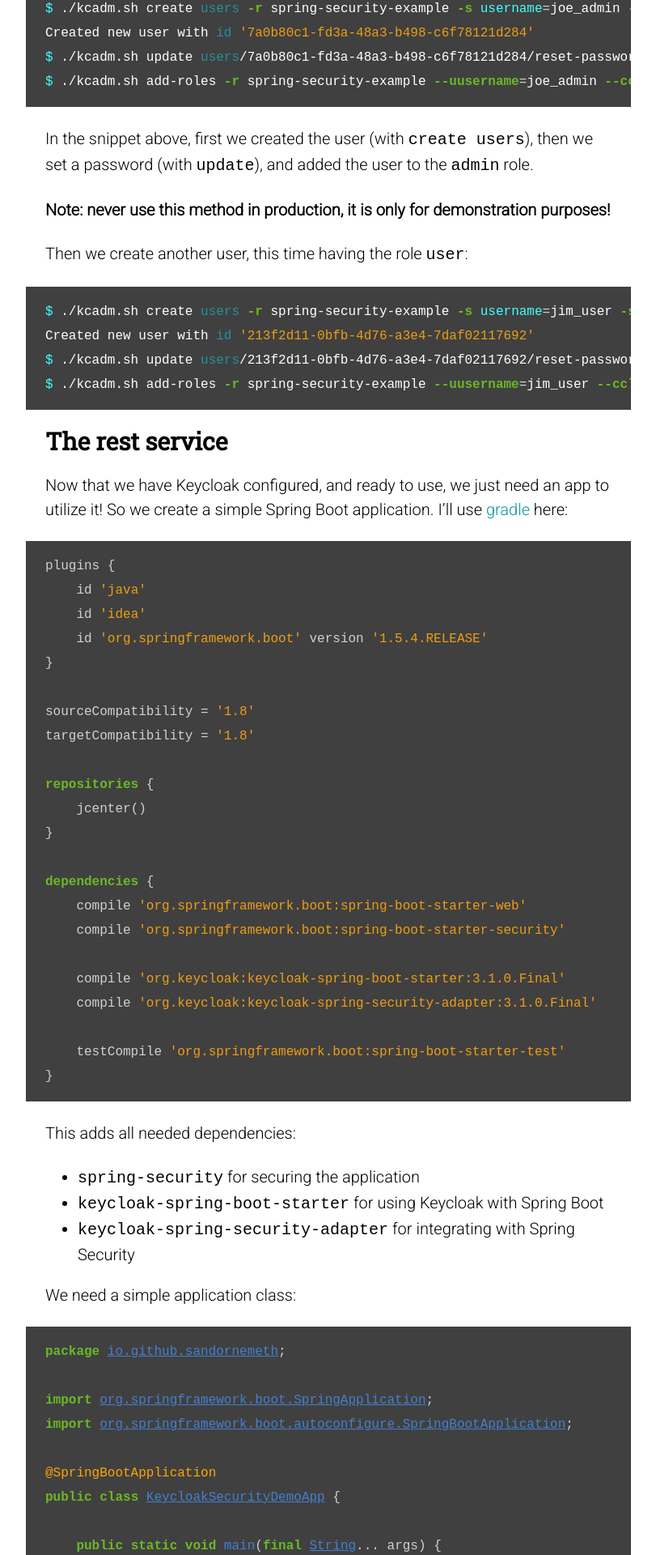
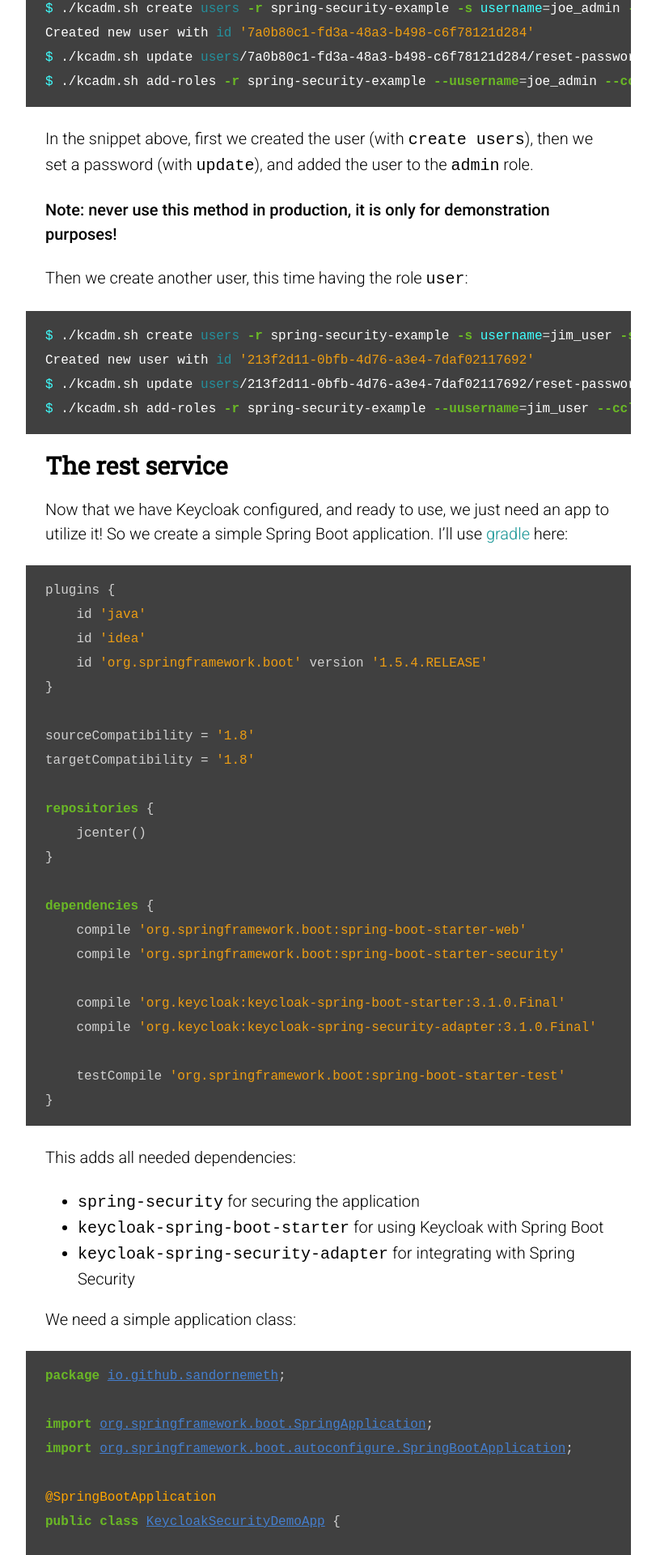
Before and after one commit to sandor-nemeth/sandor-nemeth.github.io, a Jekyll site: the page built from _posts/2017-06-15-spring-boot-with-keycloak.md, in a window 1280 px wide. Shown: the part 3155-5075 px from the top of the page at 81% size, without its empty margins (242-1053 px from the left). Built offline with Jekyll 4.4.1, drawn with Linux system fonts in a browser that asks for light colours.

Commit message:
Set up bold styles and font

```diff
--- a/_includes/head.html
+++ b/_includes/head.html
@@ -1,6 +1,6 @@
 <head>
 	<title>{% if page.title %}{{ page.title | escape }}{% else %}{{ site.title | escape }}{% endif %}</title>
     <!-- <link href="https://fonts.googleapis.com/css?family=Roboto|Roboto+Slab" rel="stylesheet"> -->
-    <link href="https://fonts.googleapis.com/css?family=Roboto+Slab|Roboto:300,300i" rel="stylesheet">
+    <link href="https://fonts.googleapis.com/css?family=Roboto+Slab|Roboto:300,300i,500" rel="stylesheet">
     <link rel="stylesheet" href="{{ site.baseurl }}/assets/style/site.css" />
 </head>
--- a/_sass/_base.sass
+++ b/_sass/_base.sass
@@ -4,6 +4,7 @@
   font-size: $base-font-size
   font-family: $body-font
   line-height: 1.5em
+  font-weight: 300
 
 h1, h2, h3, h4
   margin-top: 0
@@ -14,6 +15,8 @@
   margin-top: 0
   margin-bottom: $gutter-height
   font-weight: 300
+  strong
+    font-weight: 500
 
 img
   width: 100%
```
